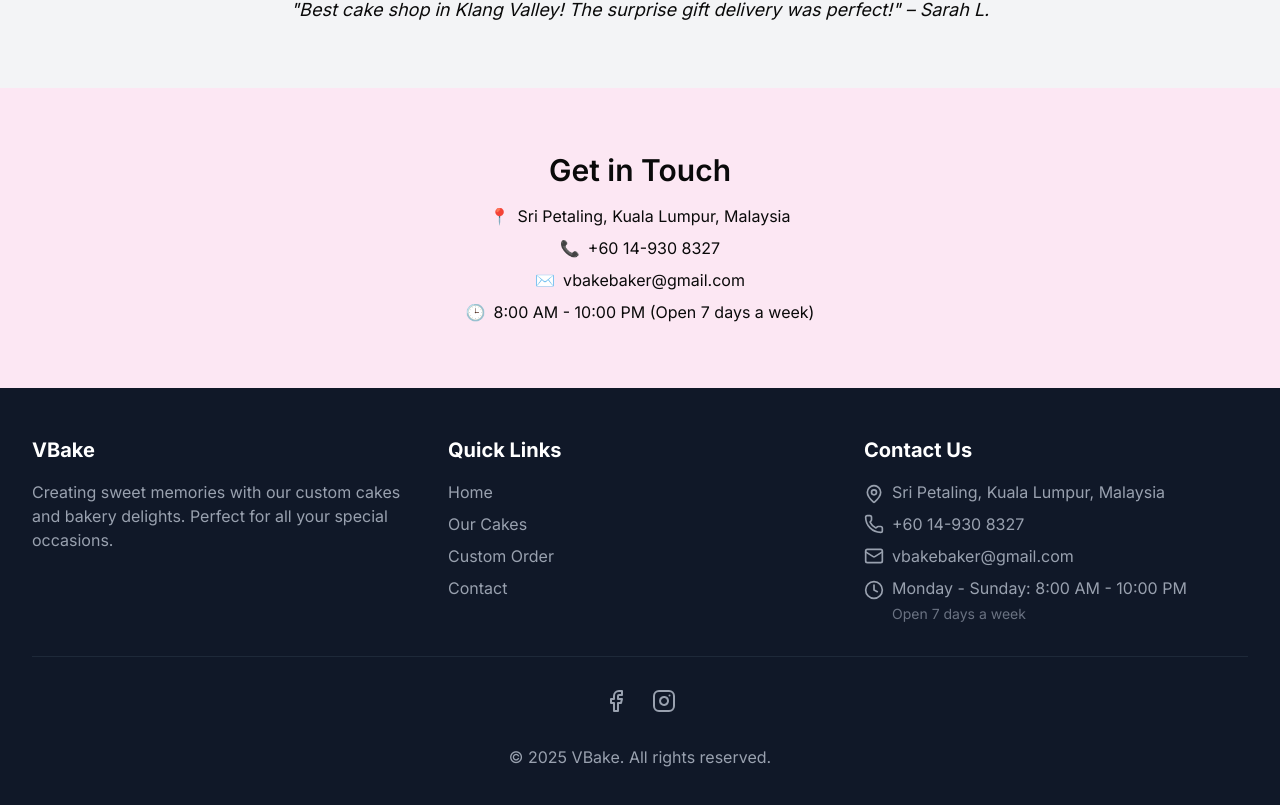
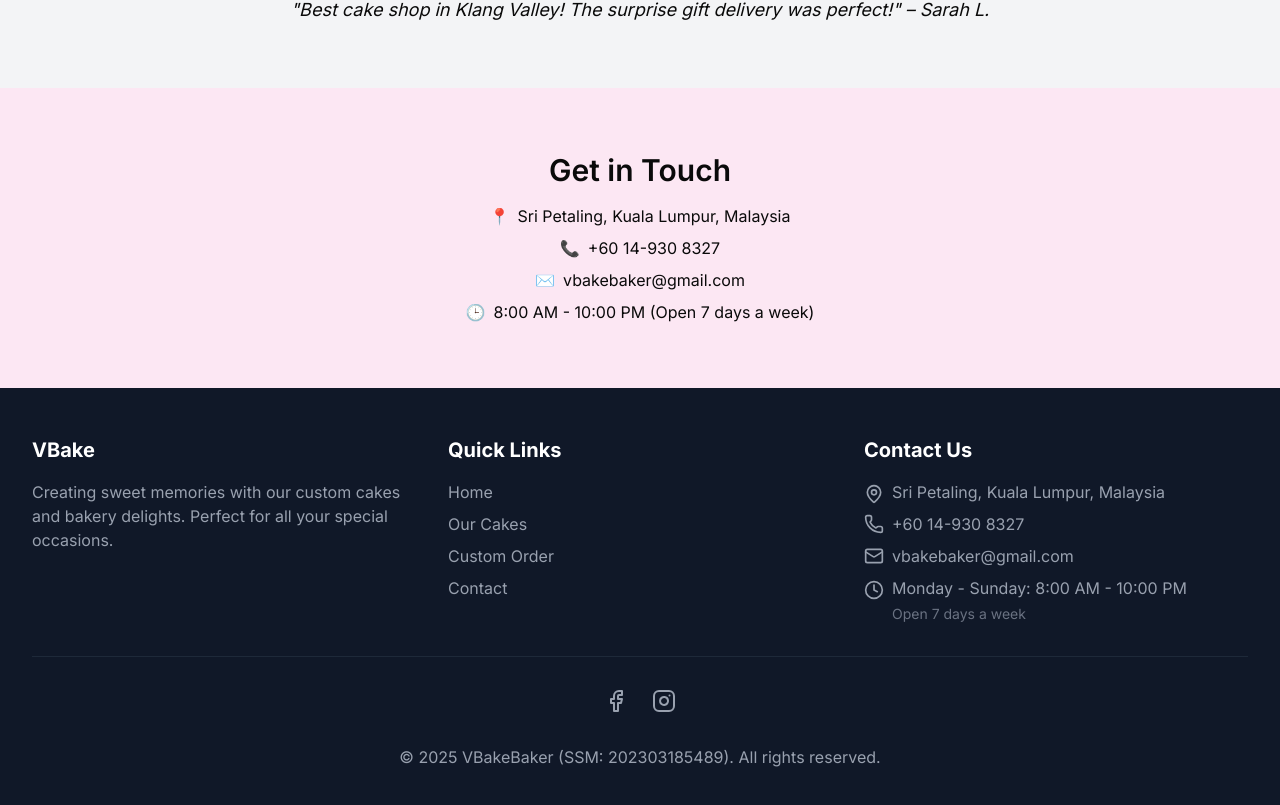
Before and after one commit to malaxiaoming/vbake, a Next.js app: page / in a window 1280 px wide. Shown: the part 2056-2861 px from the top of the page. Built offline with nearby package versions, Linux system fonts and the light colour scheme; no server answers.

Commit message:
Update: Add SSM number to footer copyright section

```diff
--- a/src/components/layout/footer.tsx
+++ b/src/components/layout/footer.tsx
@@ -1,3 +1,4 @@
+/** @jsxImportSource react */
 "use client";
 
 import Link from "next/link";
@@ -115,7 +116,7 @@ export default function Footer() {
 
         {/* Copyright */}
         <div className="mt-8 text-center text-gray-400">
-          <p>&copy; {new Date().getFullYear()} VBake. All rights reserved.</p>
+          <p>&copy; {new Date().getFullYear()} VBakeBaker (SSM: {contactInfo.ssm}). All rights reserved.</p>
         </div>
       </div>
     </footer>
--- a/src/data/contact.js
+++ b/src/data/contact.js
@@ -8,6 +8,7 @@ export const contactInfo = {
     whatsappUrl: "https://wa.me/60149308327"
   },
   email: "vbakebaker@gmail.com",
+  ssm: "202303185489",
   businessHours: {
     weekdays: "8:00 AM - 10:00 PM",
     weekend: "8:00 AM - 10:00 PM",
```
